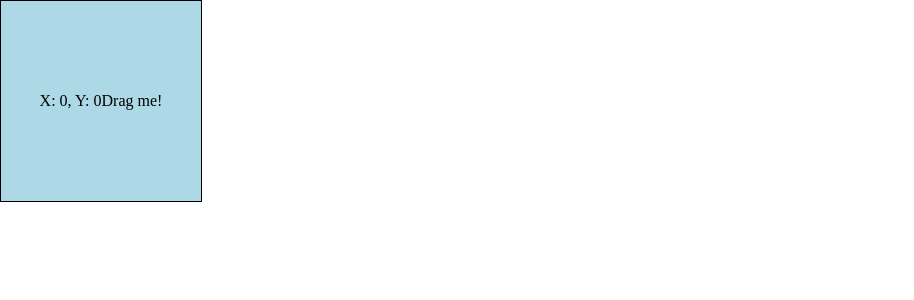
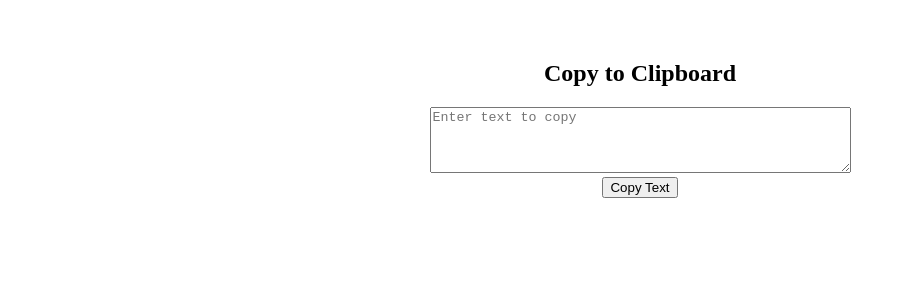
Before and after one commit to SouravBandyopadhyay/Machine-Coding-Round-Questions, a React (Vite) app: page / in a window 1280 px wide. Shown: the top 300 px of the page, without its empty margins (0-914 px from the left). Built offline with nearby package versions, Linux system fonts and the light colour scheme.

Commit message:
made custom useCopy hook in react

```diff
--- a/src/App.jsx
+++ b/src/App.jsx
@@ -1,47 +1,28 @@
-import { useState } from 'react';
-import './App.css';
+import { useState } from "react";
+import "./App.css";
+import useCopy from "./useCopy";
 
 function App() {
-  const [position, setPosition] = useState({ x: 0, y: 0 });
+  const [text, setText] = useState('');
+  const [copiedText, copy] = useCopy();
 
-  const handleDragStart = (e) => {
-    const offsetX = e.clientX - position.x;
-    const offsetY = e.clientY - position.y;
-    const handleDragMove = (e) => {
-      const newX = e.clientX - offsetX;
-      const newY = e.clientY - offsetY;
-      setPosition({ x: newX, y: newY });
-    };
-    const handleDragEnd = () => {
-      document.removeEventListener('mousemove', handleDragMove);
-      document.removeEventListener('mouseup', handleDragEnd);
-    };
-    document.addEventListener('mousemove', handleDragMove);
-    document.addEventListener('mouseup', handleDragEnd);
+  const handleCopy = () => {
+    copy(text);
   };
 
   return (
-    <div
-      style={{
-        width: '200px',
-        height: '200px',
-        backgroundColor: 'lightblue',
-        position: 'absolute',
-        top: position.y,
-        left: position.x,
-        border: '1px solid black',
-        textAlign: 'center',
-        display: 'flex',
-        justifyContent: 'center',
-        alignItems: 'center',
-        cursor: 'pointer',
-      }}
-      onMouseDown={handleDragStart}
-    >
-      <p style={{ margin: 0 }}>
-        X: {position.x}, Y: {position.y}
-      </p>
-      Drag me!
+    <div>
+      <h2>Copy to Clipboard</h2>
+      <textarea
+        value={text}
+        onChange={(e) => setText(e.target.value)}
+        placeholder="Enter text to copy"
+        rows="4"
+        cols="50"
+      />
+      <br />
+      <button onClick={handleCopy}>Copy Text</button>
+      {copiedText && <p>Copied: {copiedText}</p>}
     </div>
   );
 }
--- /dev/null
+++ b/src/useCopy.js
@@ -0,0 +1,21 @@
+import { useState } from "react";
+
+const useCopy = () => {
+  const [copiedText, setCopiedText] = useState(null);
+  const copy = async (text) => {
+    if (!navigator?.clipboard) {
+      console.warn("Clipboard not supported");
+      return false;
+    }
+
+    try {
+      await navigator.clipboard.writeText(text);
+      setCopiedText(text);
+    } catch (error) {
+      console.error(`Failed Copying ${text}`);
+      setCopiedText(null);
+    }
+  };
+  return [copiedText, copy];
+};
+export default useCopy;
```
Also changed, not shown: 1 other file (tests, documents, lock files or other folders).
